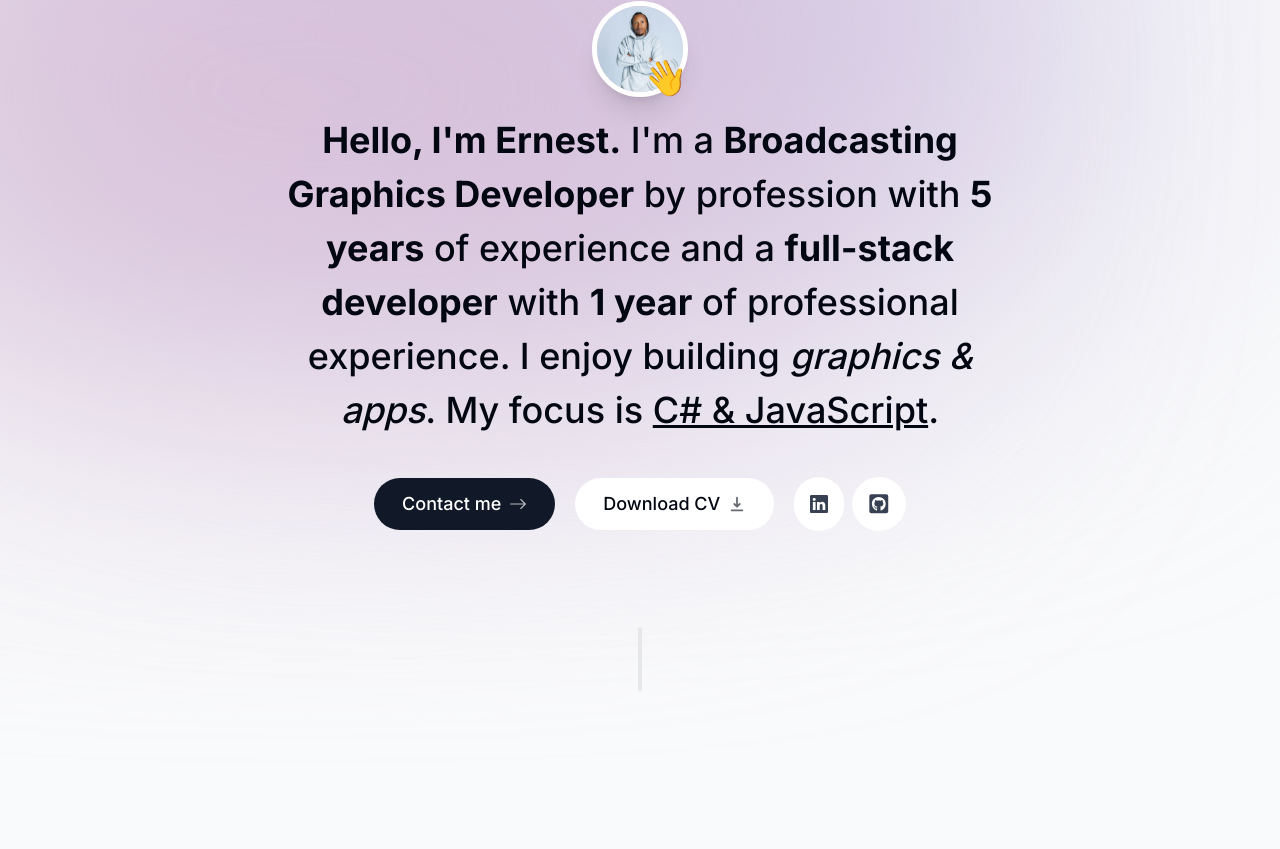
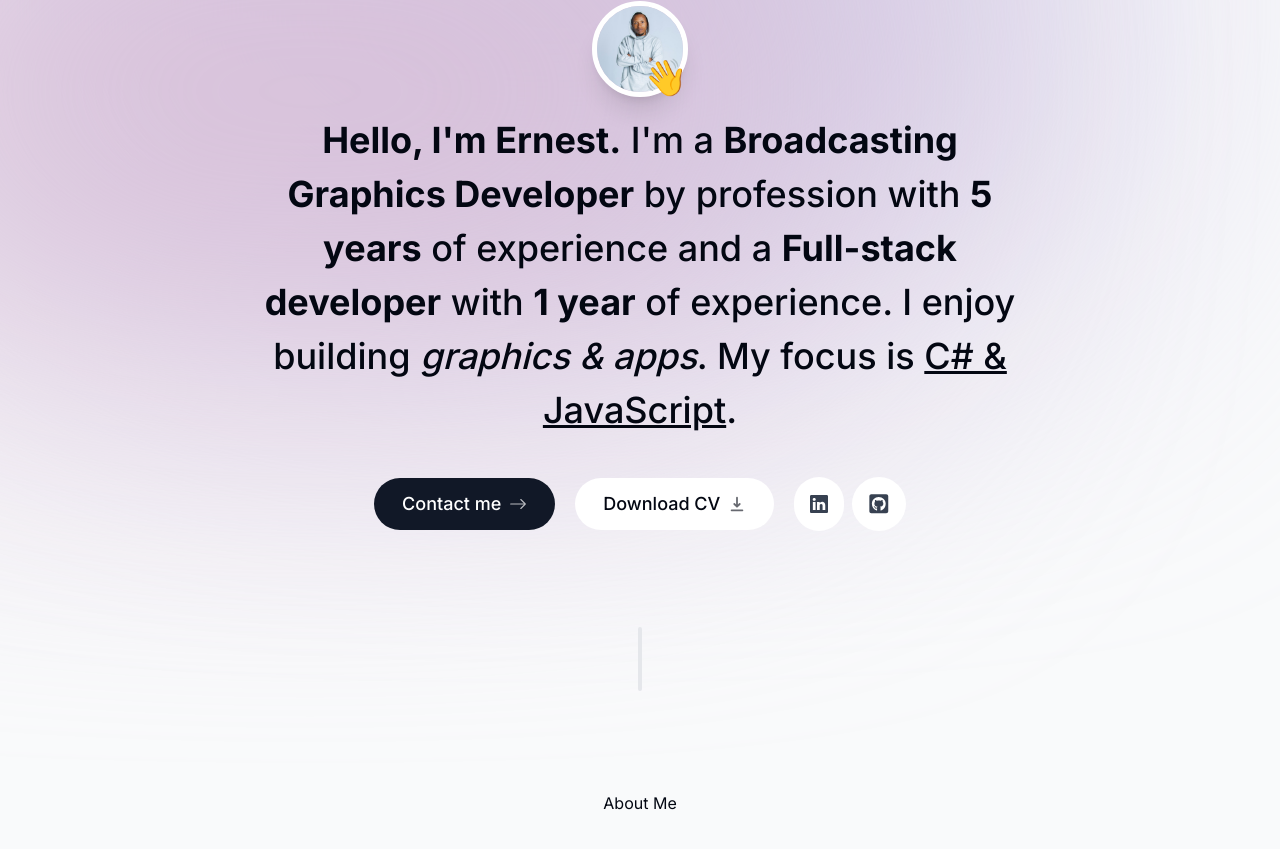
Before and after one commit to Tally2014/portfolio, a Next.js app: page / in a window 1280 px wide. Shown: the part 143-992 px from the top of the page. Before the commit the page ends 930 px from the top, so only its background shows below. Built offline with nearby package versions, Linux system fonts and the light colour scheme.

Commit message:
style - Create About component

```diff
--- a/app/page.tsx
+++ b/app/page.tsx
@@ -1,10 +1,12 @@
 import Intro from '@/components/Intro';
 import SectionDivider from '@/components/SectionDivider';
+import About from '@/components/About';
 export default function Home() {
   return (
     <main className="flex flex-col items-center px-4">
       <Intro/>
       <SectionDivider/>
+      <About/>
     </main>
   )
 }
--- /dev/null
+++ b/components/About.jsx
@@ -0,0 +1,17 @@
+"use client";
+import React from "react";
+import { motion } from "framer-motion";
+
+export default function About() {
+  return (
+    <motion.section
+      className="mb-28 max-w-[45rem] text-center leading-8 sm:mb-40 scroll-mt-28"
+      initial={{ opacity: 0, y: 100 }}
+      animate={{ opacity: 1, y: 0 }}
+      transition={{ delay: 0.175 }}
+      id="about"
+    >
+      <h1>About Me</h1>
+    </motion.section>
+  );
+}
--- a/components/Intro.jsx
+++ b/components/Intro.jsx
@@ -54,10 +54,10 @@
         <span className="font-bold">Hello, I'm Ernest.</span> I'm a{" "}
         <span className="font-bold">Broadcasting Graphics Developer</span> by
         profession with <span className="font-bold">5 years</span> of experience
-        and a <span className="font-bold">full-stack developer</span> with{" "}
-        <span className="font-bold">1 year</span> of professional experience. I
-        enjoy building <span className="italic">graphics & apps</span>. My focus
-        is <span className="underline">C# & JavaScript</span>.
+        and a <span className="font-bold">Full-stack developer</span> with{" "}
+        <span className="font-bold">1 year</span> of experience. I enjoy
+        building <span className="italic">graphics & apps</span>. My focus is{" "}
+        <span className="underline">C# & JavaScript</span>.
       </motion.h1>
       <motion.div
         className="flex flex-col sm:flex-row items-center justify-center gap-5 px-4 text-lg font-medium"
```
